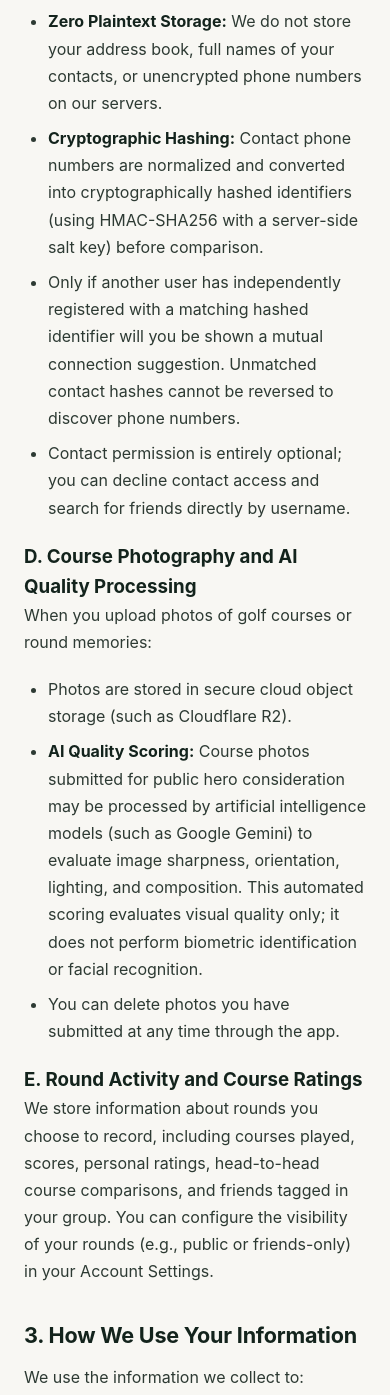
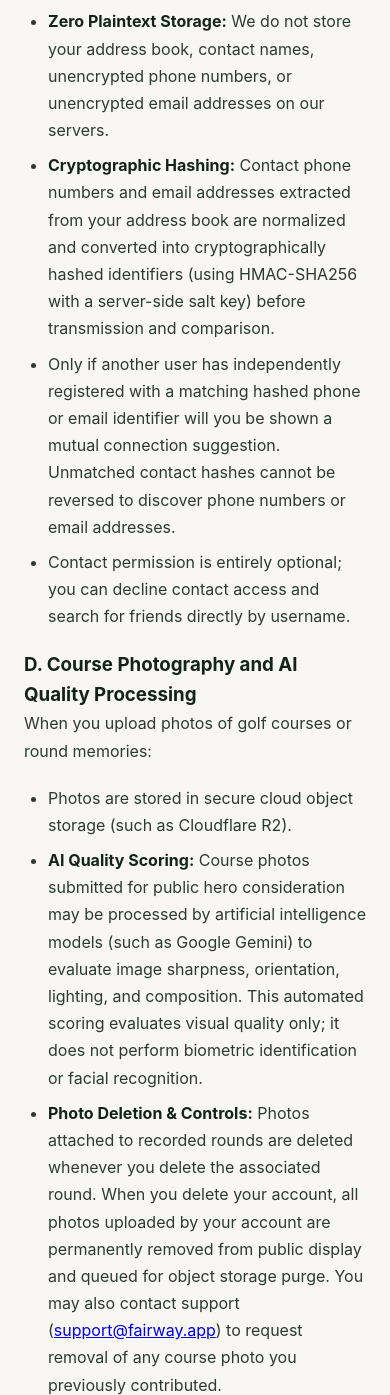
Before and after one commit to rokohli/golf_rank, a plain HTML site: page apps/web/privacy.html in a window 390 px wide. Shown: the part 2000-3395 px from the top of the page. Drawn offline with Linux system fonts and the light colour scheme.

Commit message:
Address Codex review comments on contact email hashing and photo deletion in privacy policy
- Disclose that address book email addresses are normalized and HMAC-hashed alongside phone numbers
- Replace unsupported individual photo deletion promise with accurate round deletion, account deletion, and support contact controls

```diff
--- a/apps/web/privacy.html
+++ b/apps/web/privacy.html
@@ -72,9 +72,9 @@
           To help you connect with golfers you know, Fairway offers an optional contact discovery feature during onboarding or in your friends settings:
         </p>
         <ul>
-          <li><strong>Zero Plaintext Storage:</strong> We do not store your address book, full names of your contacts, or unencrypted phone numbers on our servers.</li>
-          <li><strong>Cryptographic Hashing:</strong> Contact phone numbers are normalized and converted into cryptographically hashed identifiers (using HMAC-SHA256 with a server-side salt key) before comparison.</li>
-          <li>Only if another user has independently registered with a matching hashed identifier will you be shown a mutual connection suggestion. Unmatched contact hashes cannot be reversed to discover phone numbers.</li>
+          <li><strong>Zero Plaintext Storage:</strong> We do not store your address book, contact names, unencrypted phone numbers, or unencrypted email addresses on our servers.</li>
+          <li><strong>Cryptographic Hashing:</strong> Contact phone numbers and email addresses extracted from your address book are normalized and converted into cryptographically hashed identifiers (using HMAC-SHA256 with a server-side salt key) before transmission and comparison.</li>
+          <li>Only if another user has independently registered with a matching hashed phone or email identifier will you be shown a mutual connection suggestion. Unmatched contact hashes cannot be reversed to discover phone numbers or email addresses.</li>
           <li>Contact permission is entirely optional; you can decline contact access and search for friends directly by username.</li>
         </ul>
 
@@ -85,7 +85,7 @@
         <ul>
           <li>Photos are stored in secure cloud object storage (such as Cloudflare R2).</li>
           <li><strong>AI Quality Scoring:</strong> Course photos submitted for public hero consideration may be processed by artificial intelligence models (such as Google Gemini) to evaluate image sharpness, orientation, lighting, and composition. This automated scoring evaluates visual quality only; it does not perform biometric identification or facial recognition.</li>
-          <li>You can delete photos you have submitted at any time through the app.</li>
+          <li><strong>Photo Deletion &amp; Controls:</strong> Photos attached to recorded rounds are deleted whenever you delete the associated round. When you delete your account, all photos uploaded by your account are permanently removed from public display and queued for object storage purge. You may also contact support (<a href="mailto:support@fairway.app">support@fairway.app</a>) to request removal of any course photo you previously contributed.</li>
         </ul>
 
         <h3>E. Round Activity and Course Ratings</h3>
```
